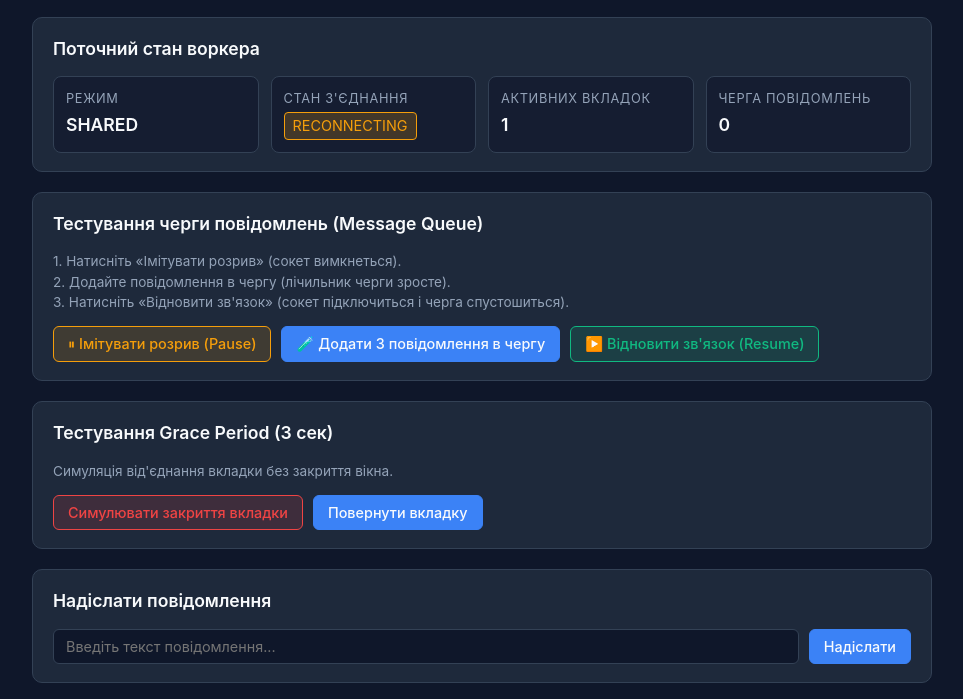
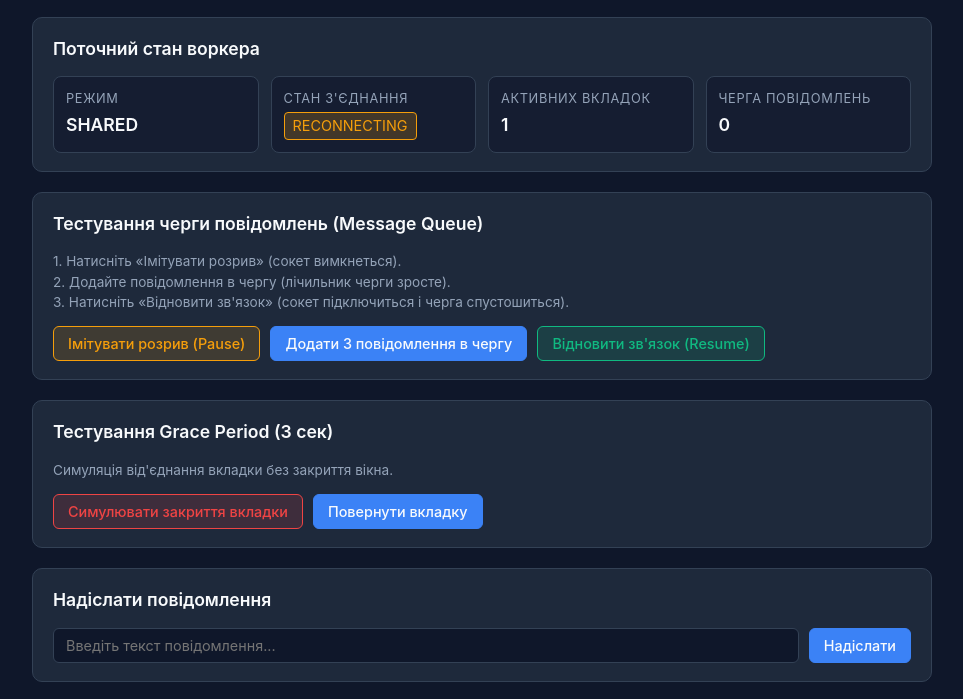
Before and after one commit to stasyzar/ws-shared-multiplexer, a website: page client/index.html in a window 1280 px wide. Shown: the part 78-777 px from the top of the page, without its empty margins (158-1121 px from the left). Drawn offline with Linux system fonts and the light colour scheme.

Commit message:
feat(ui): enhance button text clarity in index.html

```diff
--- a/client/index.html
+++ b/client/index.html
@@ -45,9 +45,9 @@
         3. Натисніть «Відновити зв'язок» (сокет підключиться і черга спустошиться).
       </p>
       <div class="button-group">
-        <button id="btn-pause" class="btn-warning">⏸ Імітувати розрив (Pause)</button>
-        <button id="btn-add-queue" class="btn-primary">🧪 Додати 3 повідомлення в чергу</button>
-        <button id="btn-resume" class="btn-success">▶️ Відновити зв'язок (Resume)</button>
+        <button id="btn-pause" class="btn-warning">Імітувати розрив (Pause)</button>
+        <button id="btn-add-queue" class="btn-primary">Додати 3 повідомлення в чергу</button>
+        <button id="btn-resume" class="btn-success">Відновити зв'язок (Resume)</button>
       </div>
     </section>
 
```
